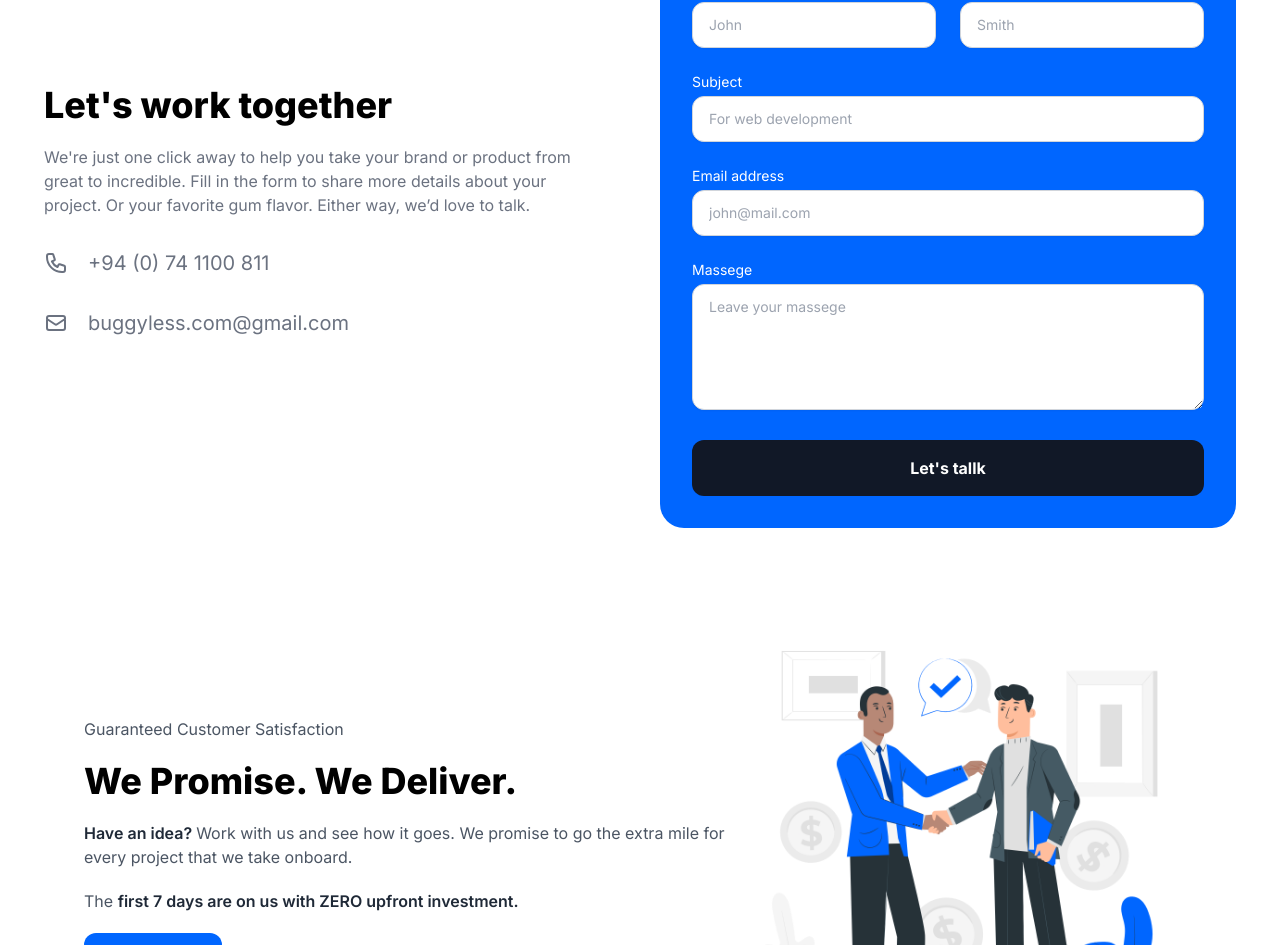
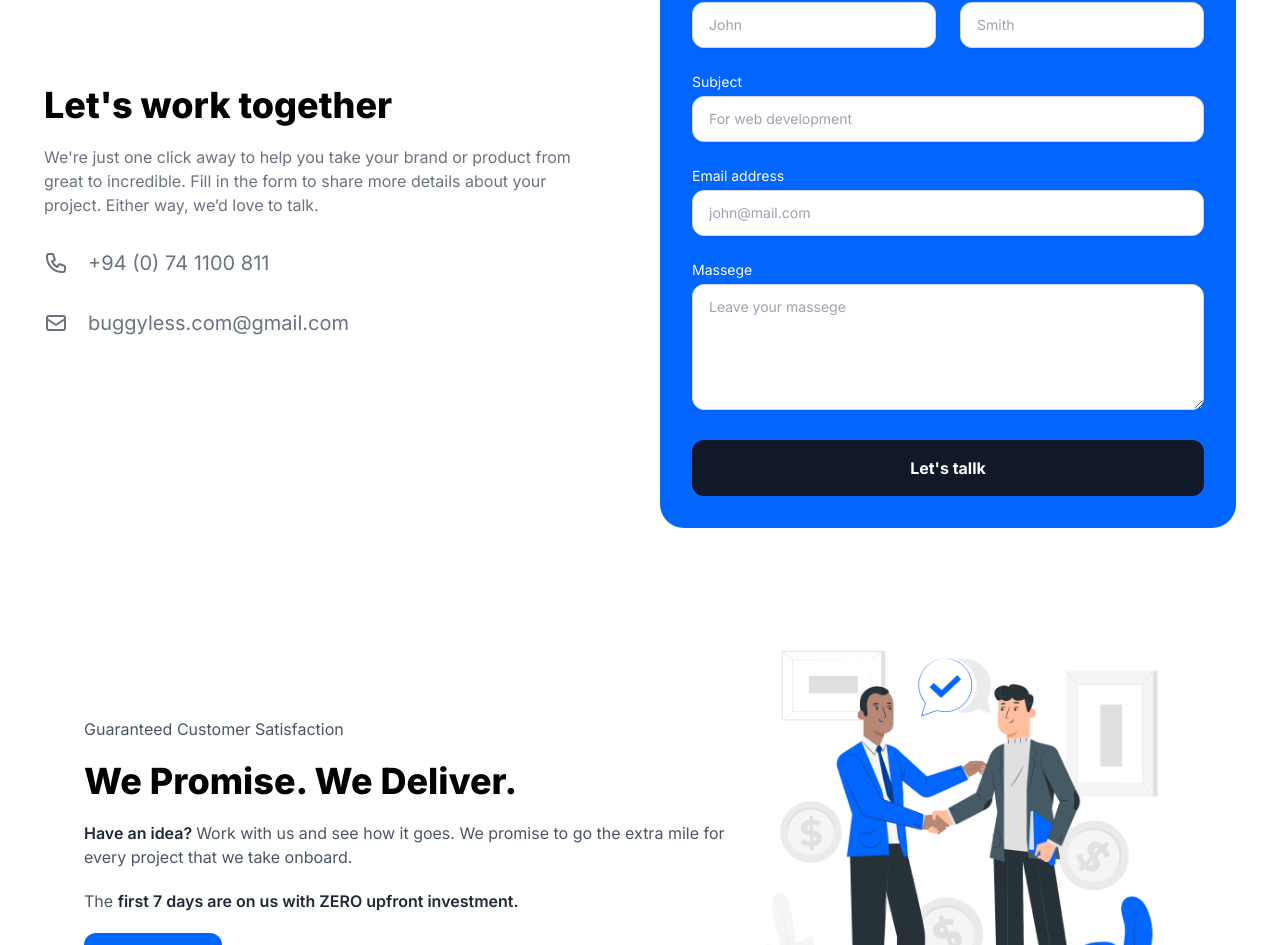
Before and after one commit to dransidu/buggyless, a Next.js app: page / in a window 1280 px wide. Shown: the part 2779-3724 px from the top of the page. Built offline with nearby package versions, Linux system fonts and the light colour scheme.

Commit message:
Changes in paragraph

```diff
--- a/components/ContactUs/index.jsx
+++ b/components/ContactUs/index.jsx
@@ -13,8 +13,7 @@ export default function ContactUs() {
                             <h1 className="font-extrabold text-4xl dark:text-gray-100">Let's work together</h1>
                             <p className="mt-5 text-gray-500 dark:text-slate-300 mr-8">We're just one click away to help you
                                 take your brand or product from great to
-                                incredible. Fill in the form to share more details about your project. Or your favorite
-                                gum flavor. Either way, we’d love to talk.
+                                incredible. Fill in the form to share more details about your project. Either way, we’d love to talk.
                             </p>
                             <span className="flex flex-row pt-8">
                                 <PhoneIcon className="w-6 text-gray-500 dark:text-slate-300 mr-5"/>
```
